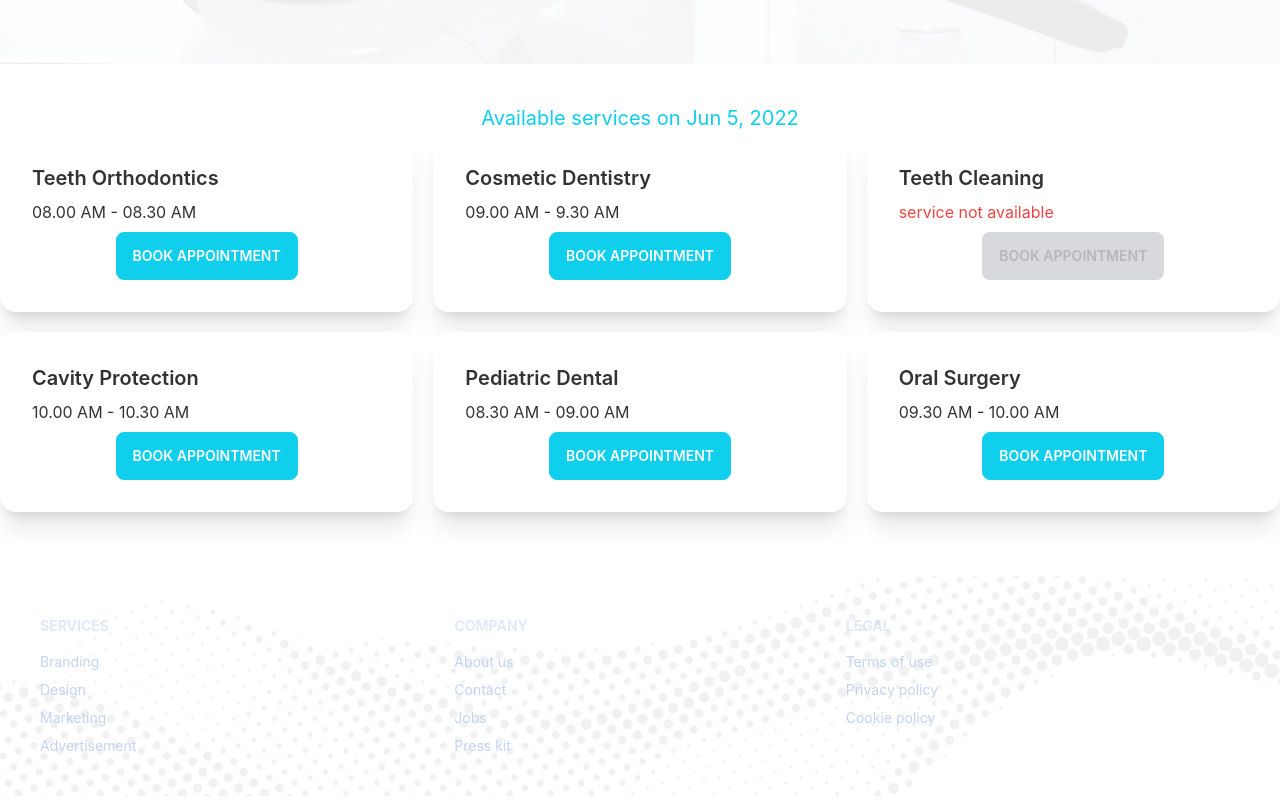
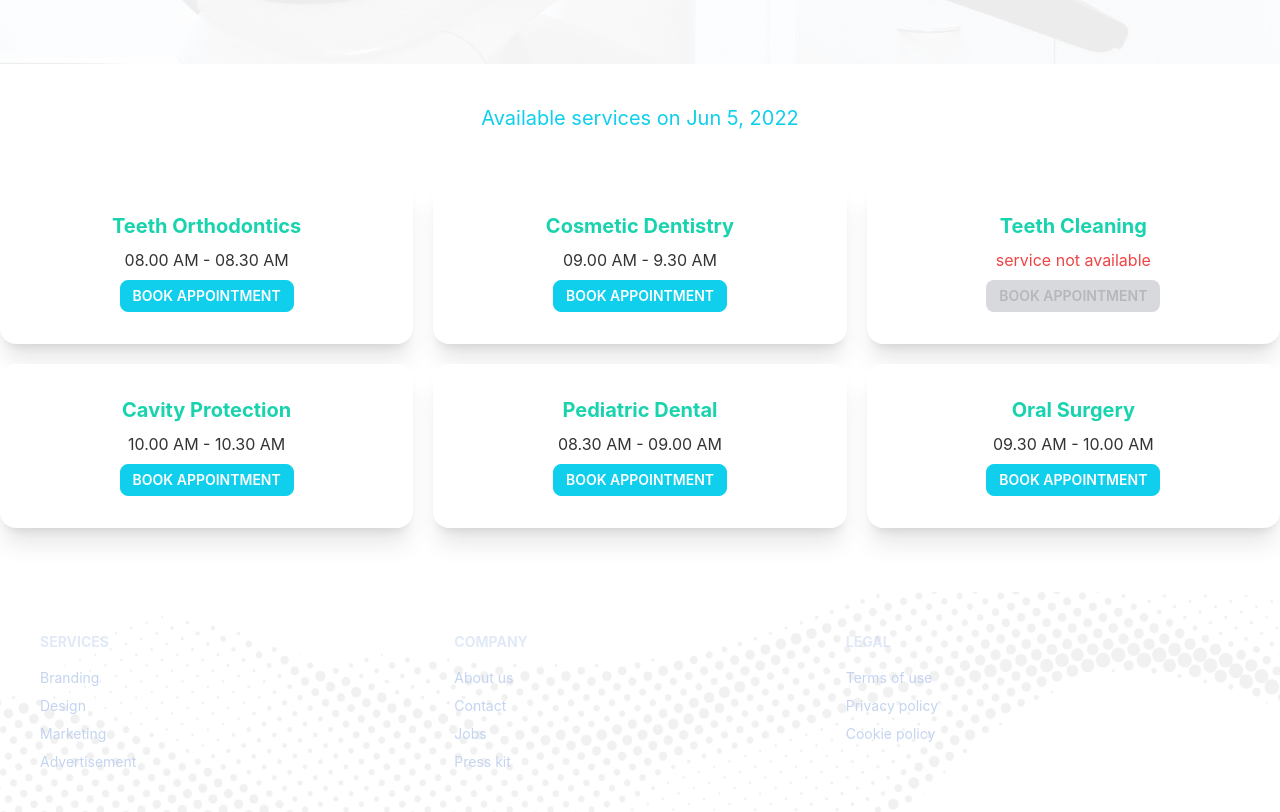
Before and after one commit to Emran12/doctors-portal-client, a React (Create React App) app: page /appointment in a window 1280 px wide. Shown: the part 800-1612 px from the top of the page. Built offline with nearby package versions, Linux system fonts and the light colour scheme.

Commit message:
firebase auth setup completed

```diff
--- a/package.json
+++ b/package.json
@@ -8,9 +8,11 @@
         "@testing-library/user-event": "^13.5.0",
         "daisyui": "^2.15.2",
         "date-fns": "^2.28.0",
+        "firebase": "^9.12.0",
         "react": "^18.1.0",
         "react-day-picker": "^8.0.7",
         "react-dom": "^18.1.0",
+        "react-firebase-hooks": "^5.0.3",
         "react-router-dom": "^6.3.0",
         "react-scripts": "5.0.1",
         "web-vitals": "^2.1.4"
--- a/src/Pages/Appointment/AvailableAppointment.js
+++ b/src/Pages/Appointment/AvailableAppointment.js
@@ -14,7 +14,7 @@ const AvailableAppointment = ({ date }) => {
   }, []);
   return (
     <div>
-      <h1 className="text-xl text-secondary text-center mt-10">
+      <h1 className="text-xl text-secondary text-center mt-10 my-12">
         Available services on {format(date, "PP")}
       </h1>
       <div className="grid grid-cols-1 md:grid-cols-2 lg:grid-cols-3  gap-5">
--- a/src/Pages/Appointment/Service.js
+++ b/src/Pages/Appointment/Service.js
@@ -5,8 +5,8 @@ const Service = ({ service, setTreatment }) => {
   return (
     <div>
       <div className="card  bg-base-100 shadow-xl ">
-        <div className="card-body">
-          <h2 className="card-title">{name}</h2>
+        <div className="card-body text-center">
+          <h2 className="text-xl font-bold text-primary">{name}</h2>
           <p>
             {slots.length < 1 ? (
               <span className="text-red-500">service not available</span>
@@ -19,7 +19,7 @@ const Service = ({ service, setTreatment }) => {
               for="booking-modal"
               disabled={slots.length === 0}
               onClick={() => setTreatment(service)}
-              className="btn btn-secondary text-white uppercase"
+              className="btn btn-sm btn-secondary text-white uppercase"
             >
               Book Appointment
             </label>
```
Also changed, not shown: public/firebase.init.js (added, +16 -0 lines), 1 other file (tests, documents, lock files or other folders).
